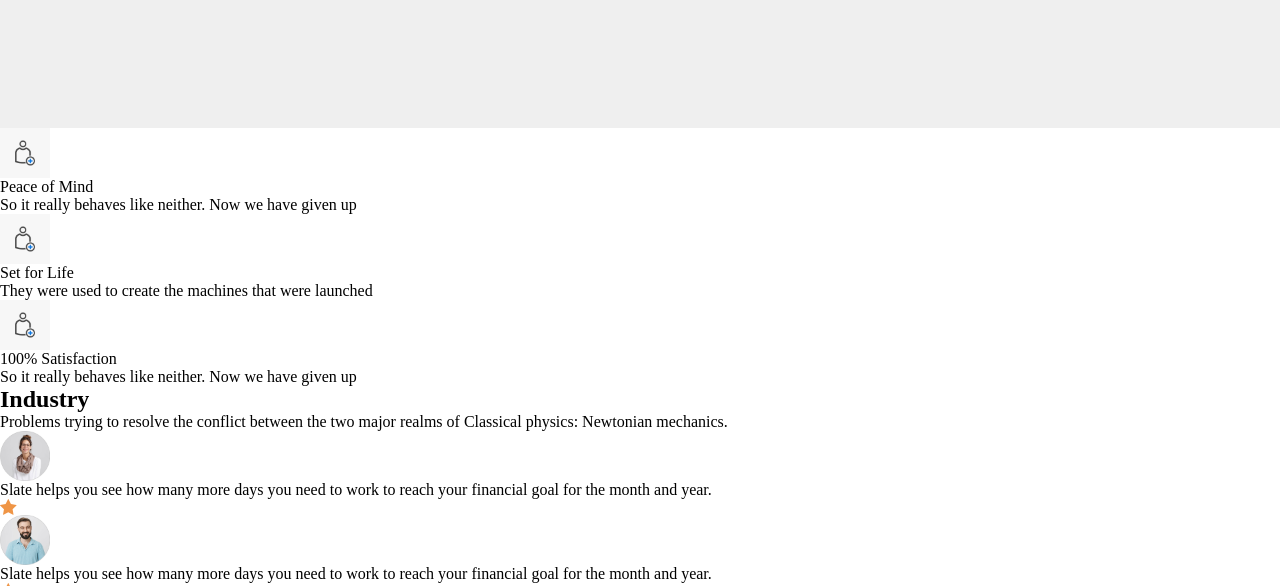
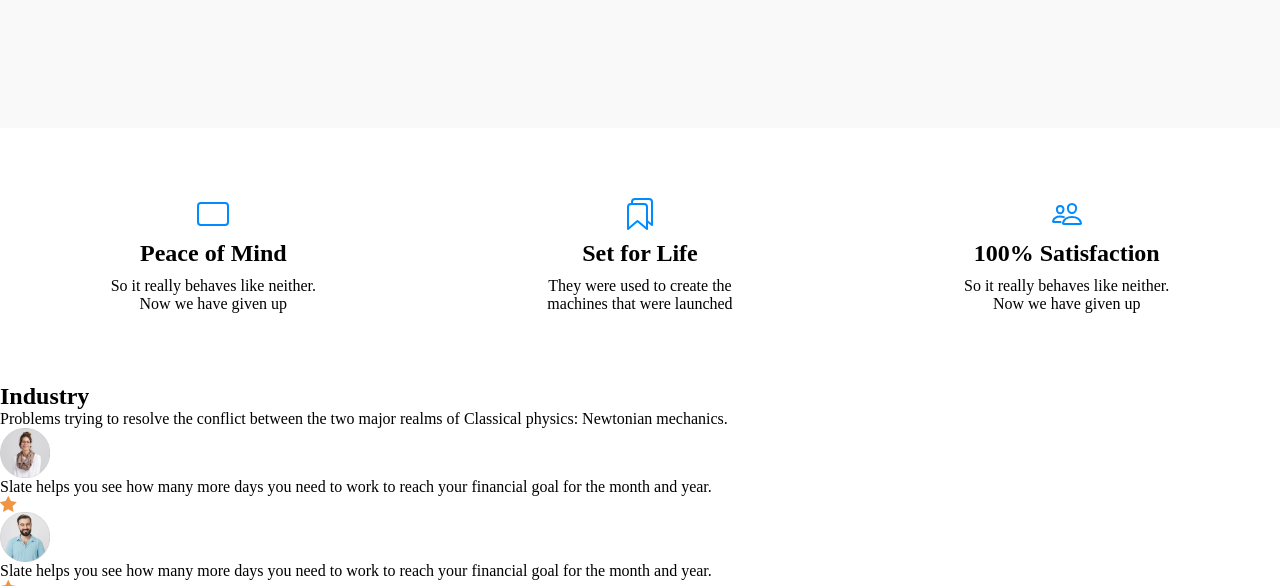
Before and after one commit to Onan-Thairu/delta-consultancy, a plain HTML site: page index.html in a window 1280 px wide. Shown: the part 822-1408 px from the top of the page. Drawn offline with nearby package versions, Linux system fonts and the light colour scheme.

Commit message:
style section 2

```diff
--- a/index.html
+++ b/index.html
@@ -72,21 +72,21 @@
     </div>
 
     <div class="hero-2">
-      <div>
-        <img src="./images/person.png" alt="" width="50px">
-        <p>Peace of Mind</p>
+      <div class="card">
+        <ion-icon name="tablet-landscape-outline" size="large" ></ion-icon>
+        <h2>Peace of Mind</h2>
         <p>So it really behaves like neither. Now we have given up</p>
       </div>
 
-      <div>
-        <img src="./images/person.png" alt="" width="50px">
-        <p>Set for Life</p>
+      <div class="card">
+        <ion-icon name="bookmarks-outline" size="large"></ion-icon>
+        <h2>Set for Life</h2>
         <p>They were used to create the machines that were launched</p>
       </div>
 
-      <div>
-        <img src="./images/person.png" alt="" width="50px">
-        <p>100% Satisfaction</p>
+      <div class="card">
+        <ion-icon size="large" name="people-outline"></ion-icon>
+        <h2>100% Satisfaction</h2>
         <p>So it really behaves like neither. Now we have given up</p>
       </div>
     </div>
--- a/style.css
+++ b/style.css
@@ -103,6 +103,18 @@ nav a {
   }
 
 .dark-grey {
-  background-color: rgb(239, 239, 239);
+  background-color: rgb(249, 249, 249);
   height: 150px;
 }
+
+.hero-2 {
+  display: flex;
+  justify-content: space-around;
+  text-align: center;
+  padding-top: 50px;
+  padding-bottom: 50px;
+}
+
+.hero-2 ion-icon {
+  color: #008cff;
+}
```
